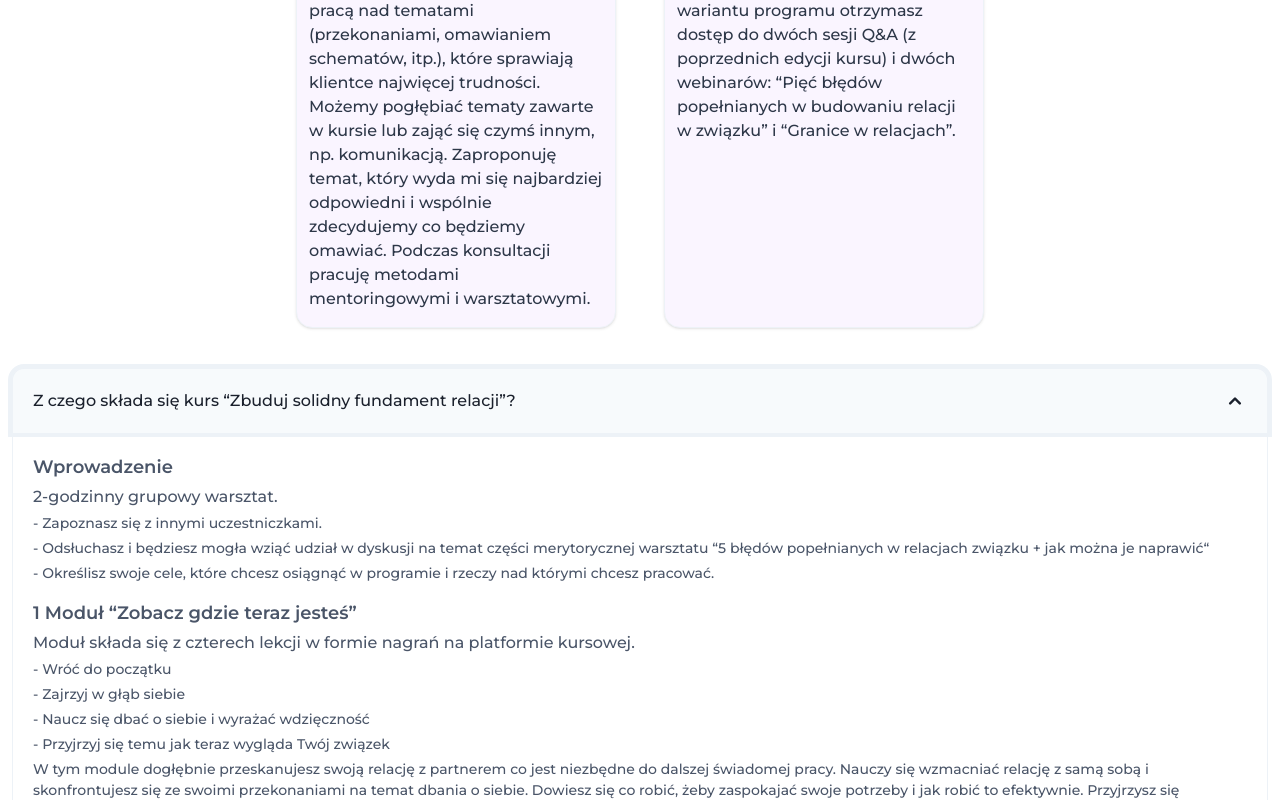
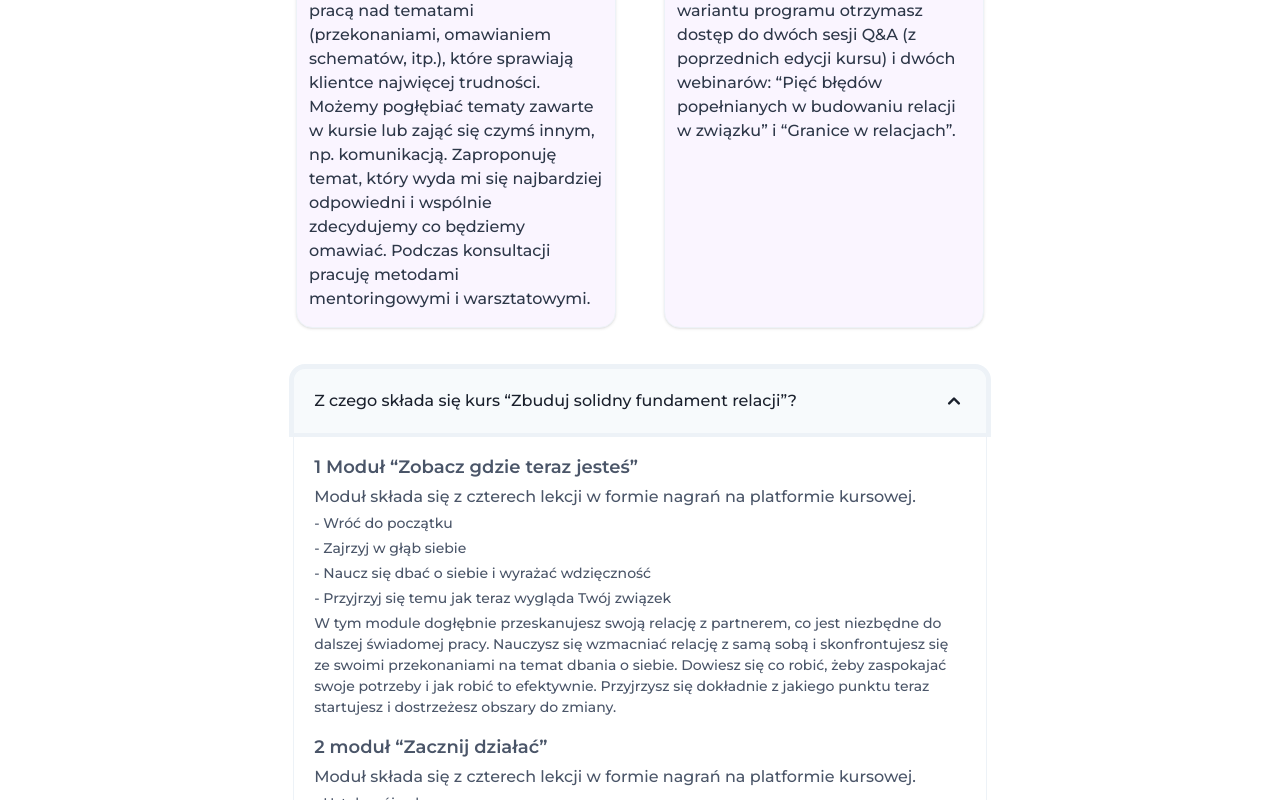
Before and after one commit to gcalus/akademiabliskichrelacji.pl, a Next.js app: page /fundament in a window 1280 px wide. Both pictures are taken after a click on the button "Z czego składa się kurs “Zbuduj solidny fundament relacji”?". Shown: the part 5948-6748 px from the top of the page. Built offline with nearby package versions, Linux system fonts and the light colour scheme.

Commit message:
Change fundament page

```diff
--- a/src/components/Accordion.tsx
+++ b/src/components/Accordion.tsx
@@ -1,48 +1,34 @@
 import { useState } from "react";
+
+import { ChevronDownIcon } from "@heroicons/react/solid";
 
 type IAccordionProps = {
   accordions: {
     title: string;
     description: string | JSX.Element;
   }[];
+  className: string;
 };
 
 const Accordion = (props: IAccordionProps) => {
   const [extended, setExtended] = useState(false);
   return (
-    <div id="accordion-collapse" data-accordion="collapse">
+    <div className={props.className}>
       {props.accordions.map((item) => (
         <div key={item.title}>
-          <h2 id="accordion-collapse-heading-1">
+          <h2>
             <button
               type="button"
               className="flex items-center focus:ring-4 focus:ring-gray-200 dark:focus:ring-gray-800 justify-between p-5 w-full font-medium text-left border border-gray-200 dark:border-gray-700 border-b-0 text-gray-900 dark:text-white bg-gray-100 dark:bg-gray-800 hover:bg-gray-100 dark:hover:bg-gray-800 rounded-t-xl"
-              data-accordion-target="#accordion-collapse-body-1"
-              aria-expanded="true"
-              aria-controls="accordion-collapse-body-1"
               onClick={() => setExtended(!extended)}
             >
               <span>{item.title}</span>
-              <svg
-                data-accordion-icon
-                className="w-6 h-6 shrink-0 rotate-180"
-                fill="currentColor"
-                viewBox="0 0 20 20"
-                xmlns="http://www.w3.org/2000/svg"
-              >
-                <path
-                  fillRule="evenodd"
-                  d="M5.293 7.293a1 1 0 011.414 0L10 10.586l3.293-3.293a1 1 0 111.414 1.414l-4 4a1 1 0 01-1.414 0l-4-4a1 1 0 010-1.414z"
-                  clipRule="evenodd"
-                ></path>
-              </svg>
+              <ChevronDownIcon
+                className={`h-6 ${extended ? "rotate-180" : ""}`}
+              />
             </button>
           </h2>
-          <div
-            id="accordion-collapse-body-1"
-            aria-labelledby="accordion-collapse-heading-1"
-            className={`${extended ? "block" : "hidden"}`}
-          >
+          <div className={`${extended ? "block" : "hidden"}`}>
             <div className="p-5 border border-gray-200 dark:border-gray-700 dark:bg-gray-900">
               {item.description}
             </div>
--- /dev/null
+++ b/src/components/FundamentPricingButton.tsx
@@ -0,0 +1,11 @@
+import { Button } from "./Button";
+
+type Props = { onClick?: () => void };
+
+const FundamentPricingButton: React.FC<Props> = ({ onClick }) => (
+  <Button xl variant="gradient" onClick={onClick}>
+    Dołącz do programu
+  </Button>
+);
+
+export { FundamentPricingButton };
--- /dev/null
+++ b/src/components/ParagraphRow.tsx
@@ -0,0 +1,15 @@
+import { ReactNode } from "react";
+
+type IParagraphRowProps = {
+  title?: string | ReactNode;
+  children?: ReactNode;
+};
+
+const ParagraphRow = ({ title, children }: IParagraphRowProps) => (
+  <div>
+    <h3 className="text-3xl text-gray-900 font-semibold">{title}</h3>
+    <div className="mt-6 text-xl leading-9">{children}</div>
+  </div>
+);
+
+export { ParagraphRow };
--- a/src/pages/fundament.tsx
+++ b/src/pages/fundament.tsx
@@ -14,11 +14,11 @@ import { Accordion } from "../components/Accordion";
 import { BigFeaturesRow } from "../components/BigFeaturesRow";
 import { DescriptionWithImageRow } from "../components/DescriptionWithImageRow";
 import { FancyIcon } from "../components/FancyIcon";
-import { FeaturesRow } from "../components/FeaturesRow";
 import { FeaturesWithImageRow } from "../components/FeaturesWithImageRow";
 import { FooterCentered } from "../components/FooterCentered";
-import { FundamentButton } from "../components/FundamentButton";
+import { FundamentPricingButton } from "../components/FundamentPricingButton";
 import { Meta } from "../components/Meta";
+import { ParagraphRow } from "../components/ParagraphRow";
 import { PricingCardRow } from "../components/PricingCardRow";
 import { Section } from "../components/Section";
 import { ShortDivider } from "../components/ShortDivider";
@@ -26,8 +26,12 @@ import { StickyBackground } from "../components/StickyBackground";
 import { TestimonialsRow } from "../components/TestimonialsRow";
 // import UsersIcon from "../icons/UsersIcon.svg";
 import { AppConfig } from "../utils/AppConfig";
+import useScrollTo from "../utils/useScrollTo";
 
-const Index = () => (
+const Index = () => {
+  const [pricingRef, scrollToPricing] = useScrollTo<HTMLDivElement>();
+
+  return (
     <>
       <Meta title={AppConfig.title} description={AppConfig.description} />
 
@@ -63,18 +67,18 @@ const Index = () => (
         description={
           <div className="sm:px-6 max-w-[70ch] mx-auto">
             <div className="flex justify-center mb-8 md:mb-10 md:mt-3">
-            <FundamentButton />
+              <FundamentPricingButton onClick={scrollToPricing} />
             </div>
             <div className="italic text-purple-dark bg-purple-200/75 shadow-[0_0_20px_10px_rgb(233,213,255)] space-y-2">
               <p>
                 Zacznij w pełni świadomie budować relację w swoim związku i
-              wyznacz drogę, którą naprawdę chcesz podążać. Wyznacz realne cele,
-              zadbaj o swoje granice, ustal normy, którymi chcesz żyć na co
-              dzień.
+                wyznacz drogę, którą naprawdę chcesz podążać. Wyznacz realne
+                cele, zadbaj o swoje granice, ustal normy, którymi chcesz żyć na
+                co dzień.
               </p>
               <p>
-              Dzięki udziałowi w programie otrzymasz wsparcie i motywację, które
-              pomogą Ci ruszyć z miejsca. Dostaniesz sprawdzone metody i
+                Dzięki udziałowi w programie otrzymasz wsparcie i motywację,
+                które pomogą Ci ruszyć z miejsca. Dostaniesz sprawdzone metody i
                 narzędzia, które od razu wprowadzisz w życie i zmienisz swoją
                 relację na lepsze!
               </p>
@@ -175,10 +179,10 @@ const Index = () => (
                 który szybko okazał się być daleki od moich oczekiwań. Swoją
                 satysfakcję i szczęście opierałam na szkodliwych przekonaniach,
                 które wydawały mi się wtedy być jedyną słuszną drogą. Kłótnie,
-              oskarżanie, problemy z komunikacją i niezadowolenie stało się moją
-              codziennością. Po narodzinach pierwszego dziecka zaczęłam
-              gruntowną pracę nad przekonaniami, schematami i komunikacją, co w
-              ciągu zaledwie kilku lat kompletnie odmieniło moje życie.
+                oskarżanie, problemy z komunikacją i niezadowolenie stało się
+                moją codziennością. Po narodzinach pierwszego dziecka zaczęłam
+                gruntowną pracę nad przekonaniami, schematami i komunikacją, co
+                w ciągu zaledwie kilku lat kompletnie odmieniło moje życie.
               </p>
               <p>
                 <span className="font-bold">
@@ -187,18 +191,19 @@ const Index = () => (
                 Buduję moją relację z mężem świadomie i z szacunkiem zarówno do
                 siebie samej jak i niego. Odzyskałam moją sprawczość i nauczyłam
                 się dbać o moje potrzeby i granice. Wiem, które schematy
-              komunikacyjne i myślowe sprawiały, że zamiast relacji budowałam z
-              moim mężem mur. Udało się go zburzyć i mogę pokazać Ci jak to
+                komunikacyjne i myślowe sprawiały, że zamiast relacji budowałam
+                z moim mężem mur. Udało się go zburzyć i mogę pokazać Ci jak to
                 zrobić!
               </p>
               <p>
-              Prowadzę Akademię bliskich relacji, w której pokazuję jak budować
-              relacje i komunikować się w rodzinie. Pomagam w zrozumieniu siebie
-              samego i pokazuję jak bardzo codzienne relacje i komunikaty
-              wpływają na jakość życia. Stworzyłam autorskie kursy i wyzwania
-              rozwojowe o budowaniu dobrych relacji i rozwiązywaniu konfliktów,
-              w których wzięło udział już ponad 1000 osób! Mam na swoim koncie
-              dziesiątki godzin konsultacji z zadowolonymi klientkami.
+                Prowadzę Akademię bliskich relacji, w której pokazuję jak
+                budować relacje i komunikować się w rodzinie. Pomagam w
+                zrozumieniu siebie samego i pokazuję jak bardzo codzienne
+                relacje i komunikaty wpływają na jakość życia. Stworzyłam
+                autorskie kursy i wyzwania rozwojowe o budowaniu dobrych relacji
+                i rozwiązywaniu konfliktów, w których wzięło udział już ponad
+                1000 osób! Mam na swoim koncie dziesiątki godzin konsultacji z
+                zadowolonymi klientkami.
               </p>
               <p>
                 Jestem muzykoterapeutką oraz certyfikowanym konsultantem
@@ -213,7 +218,7 @@ const Index = () => (
       </Section>
 
       <div className="text-center py-6">
-      <FundamentButton />
+        <FundamentPricingButton onClick={scrollToPricing} />
       </div>
 
       <Section className="pt-6">
@@ -248,11 +253,11 @@ const Index = () => (
         }
         description={
           <p className="max-w-prose mx-auto">
-          Tematy, które będę poruszać i problemy, nad którymi będziemy wspólnie
-          pracować, są uniwersalne i fundamentalne do tego, żeby zbudować dobrą
-          relację z partnerem! Możesz dołączyć do kursu niezależnie od Twojego
-          stopnia zadowolenia z relacji. Pomogę Ci zmienić perspektywę i dam
-          gotowe narzędzia do pracy.
+            Tematy, które będę poruszać i problemy, nad którymi będziemy
+            wspólnie pracować, są uniwersalne i fundamentalne do tego, żeby
+            zbudować dobrą relację z partnerem! Możesz dołączyć do kursu
+            niezależnie od Twojego stopnia zadowolenia z relacji. Pomogę Ci
+            zmienić perspektywę i dam gotowe narzędzia do pracy.
           </p>
         }
       >
@@ -313,30 +318,13 @@ const Index = () => (
           ]}
         />
         <Accordion
+          className="mx-auto max-w-prose"
           accordions={[
             {
               title:
                 "Z czego składa się kurs “Zbuduj solidny fundament relacji”?",
               description: (
                 <div className="space-y-4">
-                <div className="text-sm space-y-1">
-                  <p className="text-lg">
-                    <span className="font-semibold"> Wprowadzenie</span>
-                  </p>
-                  <p className="text-base">2-godzinny grupowy warsztat. </p>
-                  <p>- Zapoznasz się z innymi uczestniczkami.</p>
-                  <p>
-                    - Odsłuchasz i będziesz mogła wziąć udział w dyskusji na
-                    temat części merytorycznej warsztatu &ldquo;5 błędów
-                    popełnianych w relacjach związku + jak można je
-                    naprawić&ldquo;
-                  </p>
-                  <p>
-                    - Określisz swoje cele, które chcesz osiągnąć w programie i
-                    rzeczy nad którymi chcesz pracować.
-                  </p>
-                </div>
-
                   <div className="text-sm space-y-1">
                     <p className="text-lg">
                       <span className="font-semibold">
@@ -353,20 +341,13 @@ const Index = () => (
                     <p>- Przyjrzyj się temu jak teraz wygląda Twój związek </p>
                     <p>
                       W tym module dogłębnie przeskanujesz swoją relację z
-                    partnerem co jest niezbędne do dalszej świadomej pracy.
-                    Nauczy się wzmacniać relację z samą sobą i skonfrontujesz
-                    się ze swoimi przekonaniami na temat dbania o siebie.
-                    Dowiesz się co robić, żeby zaspokajać swoje potrzeby i jak
-                    robić to efektywnie. Przyjrzysz się dokładnie z jakiego
-                    punktu teraz startujesz i dostrzeżesz obszary do zmiany.
-                  </p>
-                </div>
-
-                <div className="text-sm space-y-1">
-                  <p className="text-lg">
-                    <span className="font-semibold">
-                      Spotkanie podsumowujące pierwszy moduł kursu.
-                    </span>
+                      partnerem, co jest niezbędne do dalszej świadomej pracy.
+                      Nauczysz się wzmacniać relację z samą sobą i
+                      skonfrontujesz się ze swoimi przekonaniami na temat dbania
+                      o siebie. Dowiesz się co robić, żeby zaspokajać swoje
+                      potrzeby i jak robić to efektywnie. Przyjrzysz się
+                      dokładnie z jakiego punktu teraz startujesz i dostrzeżesz
+                      obszary do zmiany.
                     </p>
                   </div>
 
@@ -391,39 +372,12 @@ const Index = () => (
                       W tym module przejdziesz do konkretnego działania i zmian
                       swoich przekonań i zachowań, które szkodzą Twojej relacji.
                       Ustalisz cele, normy i granice, dzięki czemu odzyskasz
-                    sprawczość w budowaniu swojej relacji. Dowiesz się, dlaczego
-                    warto odrzucić niektóre wymagania i zastąpić je normami.
-                    Przyjrzysz się temu jak działają Twoje granice i uszczelnisz
-                    je w najbardziej kruchych miejscach. Zyskasz również
-                    motywację do tego, żeby brać odpowiedzialność za swoją część
-                    w relacji.
-                  </p>
-                </div>
-
-                <div className="text-sm">
-                  <p className="text-lg">
-                    <span className="font-semibold">
-                      Spotkanie podsumowujące drugi moduł kursu.
-                    </span>
-                  </p>
-                  <p className="text-base">
-                    będzie można umówić się na konsultację 1:1 ze mną. Po
-                    pierwszej konsultacji zdecydujemy wspólnie, czy warto jest
-                    się spotkać drugi raz.
-                  </p>
-                </div>
-
-                <div className="text-sm">
-                  <p className="text-lg">
-                    <span className="font-semibold">
-                      Spotkanie podsumowujące.
-                    </span>
-                  </p>
-                  <p className="text-base">
-                    Spotkanie na zoomie, podczas którego sprawdzimy czy udaje
-                    się realizować cele. Dostaniesz kolejną dawkę motywacji i
-                    ustalisz plan działania na dalszą drogę po zakończeniu
-                    kursu.
+                      sprawczość w budowaniu swojej relacji. Dowiesz się,
+                      dlaczego warto odrzucić niektóre wymagania i zastąpić je
+                      normami. Przyjrzysz się temu jak działają Twoje granice i
+                      uszczelnisz je w najbardziej kruchych miejscach. Zyskasz
+                      również motywację do tego, żeby brać odpowiedzialność za
+                      swoją część w relacji.
                     </p>
                   </div>
                 </div>
@@ -434,28 +388,49 @@ const Index = () => (
       </Section>
 
       <Section className="pt-6 max-w-prose">
-      <FeaturesRow
+        <ParagraphRow
           title={
             <>
-            Co otrzymasz dołączając do kursu?
+              Dlaczego ten program działa?
               <ShortDivider my={"my-1"} />
             </>
           }
-        features={[
-          "8 nagrań video podzielonych na 2 moduły kursowe",
-          "Dwugodzinne warsztaty",
-          "2 spotkania na żywo podsumowujące moduły i sprawdzające postępy",
-          "Spotkanie na zoomie 2 miesiące po zakończeniu kursu podczas którego sprawdzimy czy udaje się realizować cele, dostaniesz kolejną dawkę motywacji i ustalisz plan działania na dalszą drogę po zakończeniu kursu.",
-          "2 konsultacje 1:1",
-          "Nagranie webinaru “granice w relacjach”",
-          "70-stronnicowy workbook",
-          "Bezterminowy dostęp do zamkniętej grupy na facebooku i moje merytoryczne wsparcie przez cały okres trwania kursu",
-          "Dostęp do materiałów na dwa lata",
-        ]}
-      />
+        >
+          <ul className="space-y-4 max-w-prose">
+            <li>
+              - Konkretna i sprawdzona wiedza
+              <p className="ml-3 text-base leading-7">
+                Podczas programu dzielę się tylko takimi metodami i narzędziami,
+                które mam pewność, że zadziałają. Wiem, że Twój czas jest bardzo
+                cenny, dlatego skupiam się na przekazywaniu samym konkretów,
+                które są niezbędne do zmiany relacji na lepszą!
+              </p>
+            </li>
+            <li>
+              - Przykłady wzięte z życia
+              <p className="ml-3 text-base leading-7">
+                Najłatwiej zapamiętać i zrozumieć treści, jeśli można odnieść je
+                do realnej sytuacji w swoim życiu. Dlatego w materiałach
+                kursowych odnoszę się do różnych przykładów z życia, proponuję
+                gotowe rozwiązania i dialogi np. Jak mówić o potrzebach i
+                granicach.
+              </p>
+            </li>
+            <li>
+              - Motywacja i pomoc w zastosowaniu narzędzi
+              <p className="ml-3 text-base leading-7">
+                Dzięki spotkaniom 1:1 pomagam kursantkom zająć się
+                najważniejszymi i najbardziej palącymi rzeczami, które wymagają
+                zmiany. Regularne konsultacje dają dodatkową motywację do zmiany
+                i wdrażania treści omawianych w programie.
+              </p>
+            </li>
+          </ul>
+        </ParagraphRow>
       </Section>
 
       <Section
+        ref={pricingRef}
         className="pt-6"
         title={
           "Odkryj sprawdzone metody i narzędzia, które od razu wprowadzisz w życie i zmienisz swoją relację na lepsze!"
@@ -525,5 +500,6 @@ const Index = () => (
       </Section>
     </>
   );
+};
 
 export default Index;
--- /dev/null
+++ b/src/utils/useScrollTo.ts
@@ -0,0 +1,17 @@
+import { RefObject, useEffect, useRef, useState } from "react";
+
+const useScrollTo = <T extends Element>(): [RefObject<T>, () => void] => {
+  const ref = useRef<T>(null);
+  const [shouldScrollTo, setShouldScrollTo] = useState(false);
+
+  useEffect(() => {
+    if (ref.current && shouldScrollTo) {
+      ref.current!.scrollIntoView({ behavior: "smooth" });
+      setShouldScrollTo(false);
+    }
+  }, [shouldScrollTo]);
+
+  return [ref, () => setShouldScrollTo(true)];
+};
+
+export default useScrollTo;
```
Also changed, not shown: src/components/Button.tsx (+7 -2 lines), src/components/Section.tsx (+11 -2 lines), 1 other file (tests, documents, lock files or other folders). Lines whose indentation alone changed are shown as unchanged.
